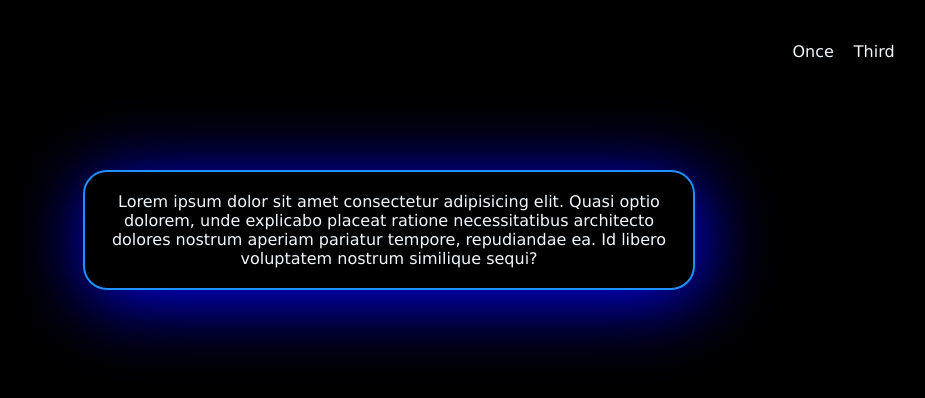
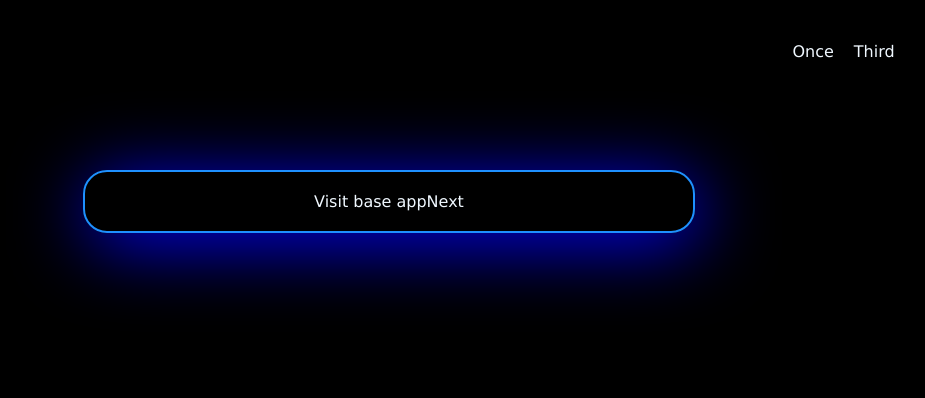
Before and after one commit to vklyachkov/betadase, a plain HTML site: page index.html in a window 1280 px wide. Shown: the whole page, without its empty margins (251-1176 px from the left). Drawn offline with Linux system fonts and the light colour scheme.

Commit message:
Update index.html
Link added

```diff
--- a/index.html
+++ b/index.html
@@ -21,9 +21,7 @@
         </ul>
     </header>
 
-    <p id="lorem">Lorem ipsum dolor sit amet consectetur adipisicing elit. Quasi optio dolorem, unde explicabo placeat ratione
-        necessitatibus architecto dolores nostrum aperiam pariatur tempore, repudiandae ea. Id libero voluptatem nostrum
-        similique sequi?</p>
+    <p id="lorem">Visit base app<a src="vklyachkov.github.io">Next<a/></p>
 </body>
 
 </html>
```
